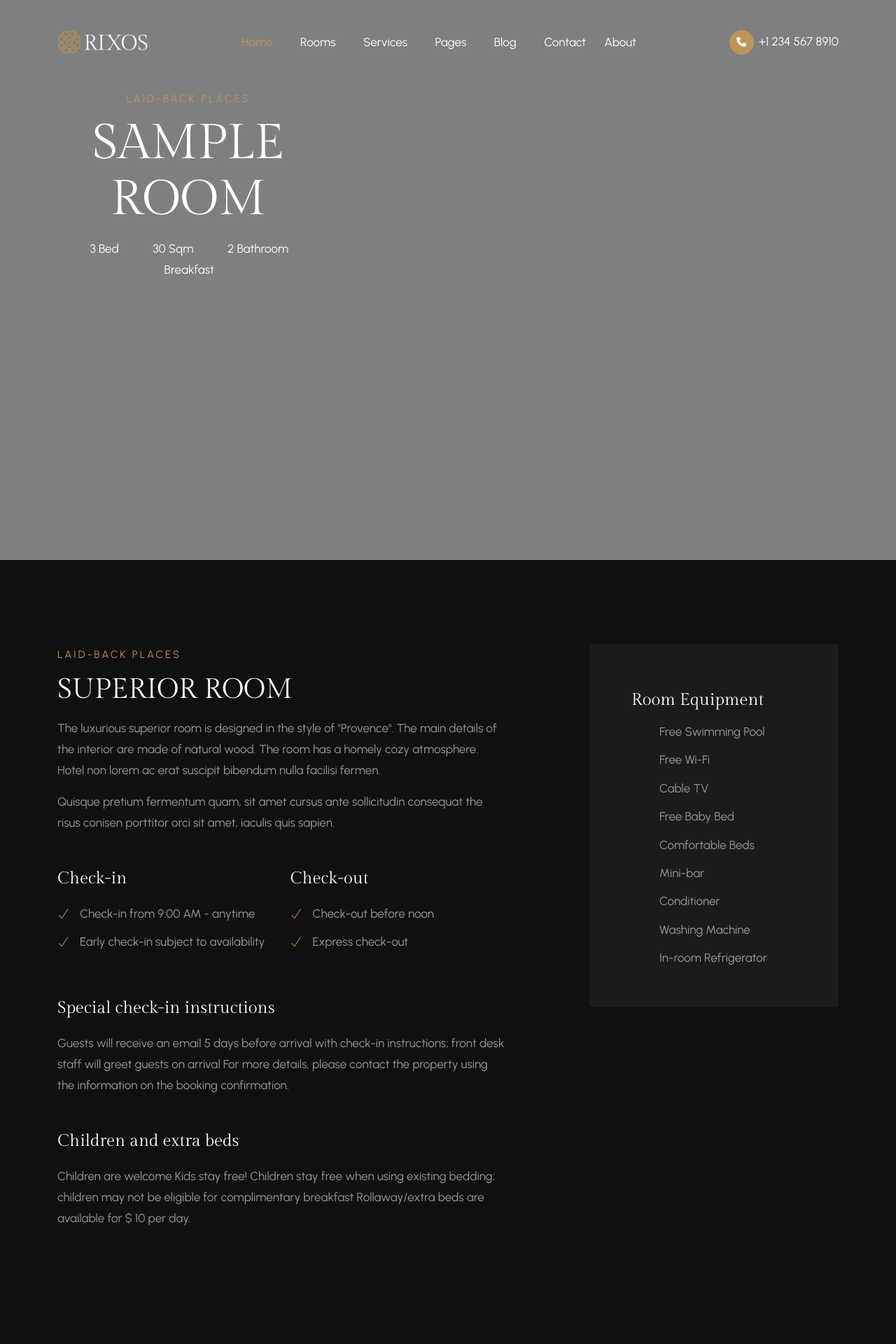
After one commit to seyam93/HotelApp, a Django app: template templates/hotels/room-detail.html in a window 1280 px wide. The commit adds this page. Shown: the top 1920 px of the page at 70% size. Run offline with Django 3.2, Linux system fonts and the light colour scheme; the template is opened without the code that fills it: most values are stand-ins (such as "Sample title", 1, 10 or a date in 2020); some libraries are stand-ins or nearby versions; some web fonts are replaced.

Commit message:
23 April

```diff
--- a/hotels/urls.py
+++ b/hotels/urls.py
@@ -4,7 +4,7 @@ from . import views
 urlpatterns = [
     path('', views.home, name='home-page'),
     path('about', views.about, name='about-page'),
-    path('rooms', views.room_list, name='room_list'),
-    path('home/rooms-detail', views.room_detail, name='room_detail'),
+    path('rooms', views.room_list, name='rooms'),
+    path('rooms/<int:room_id>/', views.room_detail, name='room_detail'),
     path('<slug:slug>/', views.hotel_detail, name='hotel_detail'),
 ]
--- a/templates/base.html
+++ b/templates/base.html
@@ -52,8 +52,8 @@
                     </li>
                     <li class="nav-item dropdown"> <a class="nav-link dropdown-toggle" href="#" role="button" data-bs-toggle="dropdown" data-bs-auto-close="outside" aria-expanded="false">Rooms <i class="fa-light fa-angle-down"></i></a>
                         <ul class="dropdown-menu">
-                            <li><a href="rooms" class="dropdown-item"><span>Rooms 01</span></a></li>
-                            <li><a href="rooms-detail" class="dropdown-item"><span>Rooms 02</span></a></li>
+                            <li><a href="{% url 'rooms' %}" class="dropdown-item"><span>Rooms 01</span></a></li>
+                            <li><a href="" class="dropdown-item"><span>Rooms 02</span></a></li>
                             <li class="dropdown-submenu dropdown"> <a class="dropdown-item dropdown-toggle" data-bs-toggle="dropdown" data-bs-auto-close="outside" aria-expanded="false" href="#"><span>Room Details <i class="fa-light fa-angle-right"></i></span></a>
                                 <ul class="dropdown-menu">
                                     <li><a href="room-details1.html" class="dropdown-item"><span>Details 01</span></a></li>
--- /dev/null
+++ b/templates/hotels/room-detail.html
@@ -0,0 +1,275 @@
+{% extends "base.html" %}
+{% load static %}
+{% block content %}
+<!-- Kenburns SlideShow -->
+    <aside class="kenburns-section" id="kenburnsSliderContainer" data-overlay-dark="5">
+        <div class="kenburns-inner h-100">
+            <div class="v-middle caption">
+                <div class="container">
+                    <div class="row justify-content-center">
+                        <div class="col-lg-8 col-md-12 text-center">
+                            <h5>Laid-back places</h5>
+                            <h1>{{room.name }}</h1>
+                            <div class="details">
+                                <span><i class="fa-thin fa-bed-front"></i>3 Bed</span>
+                                <span><i class="fa-thin fa-expand"></i>30 Sqm</span>
+                                <span><i class="fa-thin fa-bath"></i>2 Bathroom</span>
+                                <span><i class="fa-thin fa-mug-saucer"></i>Breakfast</span>
+                            </div>
+                        </div>
+                    </div>
+                </div>
+            </div>
+        </div>
+    </aside>
+    <!-- Room Details -->
+    <section class="page-details section-padding">
+        <div class="container">
+            <div class="row">
+                <div class="col-lg-7 col-md-12 mb-30">
+                    <div class="row mb-30">
+                        <div class="col-md-12">
+                            <div class="section-subtitle">Laid-back places</div>
+                            <div class="section-title">Superior Room</div>
+                            <p>The luxurious superior room is designed in the style of "Provence". The main details of the interior are made of natural wood. The room has a homely cozy atmosphere. Hotel non lorem ac erat suscipit bibendum nulla facilisi fermen.</p>
+                            <p>Quisque pretium fermentum quam, sit amet cursus ante sollicitudin consequat the risus conisen porttitor orci sit amet, iaculis quis sapien.</p>
+                        </div>
+                    </div>
+                    <div class="row">
+                        <div class="col-lg-6 col-md-12 mb-30">
+                            <h5>Check-in</h5>
+                            <ul class="list-unstyled page-list">
+                                <li>
+                                    <div class="page-list-icon"> <span class="ti-check"></span> </div>
+                                    <div class="page-list-text">
+                                        <p>Check-in from 9:00 AM - anytime</p>
+                                    </div>
+                                </li>
+                                <li>
+                                    <div class="page-list-icon"> <span class="ti-check"></span> </div>
+                                    <div class="page-list-text">
+                                        <p>Early check-in subject to availability</p>
+                                    </div>
+                                </li>
+                            </ul>
+                        </div>
+                        <div class="col-lg-6 col-md-12 mb-30">
+                            <h5>Check-out</h5>
+                            <ul class="list-unstyled page-list mb-30">
+                                <li>
+                                    <div class="page-list-icon"> <span class="ti-check"></span> </div>
+                                    <div class="page-list-text">
+                                        <p>Check-out before noon</p>
+                                    </div>
+                                </li>
+                                <li>
+                                    <div class="page-list-icon"> <span class="ti-check"></span> </div>
+                                    <div class="page-list-text">
+                                        <p>Express check-out</p>
+                                    </div>
+                                </li>
+                            </ul>
+                        </div>
+                    </div>
+                    <div class="row mb-30">
+                        <div class="col-md-12">
+                            <h5>Special check-in instructions</h5>
+                            <p>Guests will receive an email 5 days before arrival with check-in instructions; front desk staff will greet guests on arrival For more details, please contact the property using the information on the booking confirmation.</p>
+                        </div>
+                    </div>
+                    <div class="row">
+                        <div class="col-md-12">
+                            <h5>Children and extra beds</h5>
+                            <p>Children are welcome Kids stay free! Children stay free when using existing bedding; children may not be eligible for complimentary breakfast Rollaway/extra beds are available for $ 10 per day.</p>
+                        </div>
+                    </div>
+                </div>
+                <div class="col-lg-4 offset-lg-1 col-md-12">
+                    <div class="cont">
+                        <h5>Room Equipment</h5>
+                        <ul class="list">
+                            <li><span><i class="fa-light fa-water-ladder"></i></span><span>Free Swimming Pool</span></li>
+                            <li><span><i class="fa-light fa-wifi"></i></span><span>Free Wi-Fi</span></li>
+                            <li><span><i class="fa-light fa-tv"></i></span><span>Cable TV</span></li>
+                            <li><span><i class="fa-light fa-baby-carriage"></i></span><span>Free Baby Bed</span></li>
+                            <li><span><i class="fa-light fa-bed"></i></span><span>Comfortable Beds</span></li>
+                            <li><span><i class="fa-light fa-martini-glass"></i></span><span>Mini-bar</span></li>
+                            <li><span><i class="fa-light fa-air-conditioner"></i></span><span>Conditioner</span></li>
+                            <li><span><i class="fa-light fa-dryer"></i></span><span>Washing Machine</span> </li>
+                            <li><span><i class="fa-light fa-refrigerator"></i></span><span>In-room Refrigerator</span> </li>
+                        </ul>
+                    </div>
+                </div>
+            </div>
+        </div>
+    </section>
+    <!-- Gallery Image -->
+    <section class="galleryscroll section-padding bg-darkgray">
+        <div class="container-fluid p-0">
+            <div class="row justify-content-center">
+                <div class="col-md-12 text-center mb-20">
+                    <div class="section-subtitle">Room Images</div>
+                    <div class="section-title white">Superior Room</div>
+                </div>
+            </div>
+            <div class="row">
+                <div class="col-md-12">
+                    <div class="owl-carousel owl-theme">
+                        <div class="item">
+                            <a href="img/rooms/a.jpg" title="" class="gallery-masonry-item-img-link img-zoom">
+                                <div class="img"> <img src="img/rooms/a.jpg" class="img-fluid mx-auto d-block" alt=""> </div>
+                            </a>
+                        </div>
+                        <div class="item">
+                            <a href="img/rooms/b.jpg" title="" class="gallery-masonry-item-img-link img-zoom">
+                                <div class="img"> <img src="img/rooms/b.jpg" class="img-fluid mx-auto d-block" alt=""> </div>
+                            </a>
+                        </div>
+                        <div class="item">
+                            <a href="img/rooms/c.jpg" title="" class="gallery-masonry-item-img-link img-zoom">
+                                <div class="img"> <img src="img/rooms/c.jpg" class="img-fluid mx-auto d-block" alt=""> </div>
+                            </a>
+                        </div>
+                        <div class="item">
+                            <a href="img/rooms/d.jpg" title="" class="gallery-masonry-item-img-link img-zoom">
+                                <div class="img"> <img src="img/rooms/d.jpg" class="img-fluid mx-auto d-block" alt=""> </div>
+                            </a>
+                        </div>
+                        <div class="item">
+                            <a href="img/rooms/e.jpg" title="" class="gallery-masonry-item-img-link img-zoom">
+                                <div class="img"> <img src="img/rooms/e.jpg" class="img-fluid mx-auto d-block" alt=""> </div>
+                            </a>
+                        </div>
+                        <div class="item">
+                            <a href="img/rooms/f.jpg" title="" class="gallery-masonry-item-img-link img-zoom">
+                                <div class="img"> <img src="img/rooms/f.jpg" class="img-fluid mx-auto d-block" alt=""> </div>
+                            </a>
+                        </div>
+                    </div>
+                </div>
+            </div>
+        </div>
+    </section>
+    <!-- FAQs -->
+    <section class="faqs section-padding">
+        <div class="container">
+            <div class="row justify-content-center align-items-center">
+                <div class="col-lg-5 col-md-12 mb-30">
+                    <div class="section-subtitle">Popular Questions</div>
+                    <div class="section-title">Frequently Asked Questions</div>
+                    <p class="mb-25">The experience elementum sesue in the miss aucantion alesun in sapien fermen the miss caleustion in the sapien.</p> <a href="#" class="button-3">All Questions</a>
+                </div>
+                <div class="col-lg-6 offset-lg-1 col-md-12">
+                    <ul class="accordion-box clearfix">
+                        <li class="accordion block">
+                            <div class="acc-btn">Do you have any discount code?</div>
+                            <div class="acc-content">
+                                <div class="content">
+                                    <p>Lorem ipsum is simply dummy text of the printing and typesetting industry sapien fermen drana inthe miss molestie non tempor fermen the varius vestibulum drana.</p>
+                                </div>
+                            </div>
+                        </li>
+                        <li class="accordion block">
+                            <div class="acc-btn">How can I get in touch with my hotel?</div>
+                            <div class="acc-content">
+                                <div class="content">
+                                    <p>Lorem ipsum is simply dummy text of the printing and typesetting industry sapien fermen drana inthe miss molestie non tempor fermen the varius vestibulum drana.</p>
+                                </div>
+                            </div>
+                        </li>
+                        <li class="accordion block">
+                            <div class="acc-btn">Can I cancel my reservation?</div>
+                            <div class="acc-content">
+                                <div class="content">
+                                    <p>Lorem ipsum is simply dummy text of the printing and typesetting industry sapien fermen drana inthe miss molestie non tempor fermen the varius vestibulum drana.</p>
+                                </div>
+                            </div>
+                        </li>
+                        <li class="accordion block">
+                            <div class="acc-btn">Do you have hotels with a spa?</div>
+                            <div class="acc-content">
+                                <div class="content">
+                                    <p>Lorem ipsum is simply dummy text of the printing and typesetting industry sapien fermen drana inthe miss molestie non tempor fermen the varius vestibulum drana.</p>
+                                </div>
+                            </div>
+                        </li>
+                    </ul>
+                </div>
+            </div>
+        </div>
+    </section>
+    <!-- Booking Search -->
+    <section class="section-padding bg-img bg-fixed" data-overlay-dark="5" data-background="img/rooms/01.jpg">
+        <div class="container">
+            <div class="row justify-content-center">
+                <div class="col-md-12 text-center mb-20">
+                    <div class="section-subtitle">Hotel Experience</div>
+                    <div class="section-title white">Booking Form</div>
+                </div>
+            </div>
+            <div class="booking-inner clearfix">
+                <form action="#" class="form1 clearfix">
+                    <div class="col1 c1">
+                        <div class="input1_wrapper border-l border-b border-t border-r">
+                            <label>Check in</label>
+                            <div class="input1_inner">
+                                <input type="text" class="form-control input datepicker" placeholder="Check in">
+                            </div>
+                        </div>
+                    </div>
+                    <div class="col1 c2">
+                        <div class="input1_wrapper border-l border-b border-t border-r">
+                            <label>Check out</label>
+                            <div class="input1_inner">
+                                <input type="text" class="form-control input datepicker" placeholder="Check out">
+                            </div>
+                        </div>
+                    </div>
+                    <div class="col2 c3">
+                        <div class="select1_wrapper border-l border-b border-t border-r">
+                            <label>Adults</label>
+                            <div class="select1_inner">
+                                <select class="select2 select" style="width: 100%">
+                                    <option value="1">1 Adult</option>
+                                    <option value="2">2 Adults</option>
+                                    <option value="3">3 Adults</option>
+                                    <option value="4">4 Adults</option>
+                                </select>
+                            </div>
+                        </div>
+                    </div>
+                    <div class="col2 c4">
+                        <div class="select1_wrapper border-l border-b border-t border-r">
+                            <label>Children</label>
+                            <div class="select1_inner">
+                                <select class="select2 select" style="width: 100%">
+                                    <option value="1">Children</option>
+                                    <option value="1">1 Child</option>
+                                    <option value="2">2 Children</option>
+                                    <option value="3">3 Children</option>
+                                    <option value="4">4 Children</option>
+                                </select>
+                            </div>
+                        </div>
+                    </div>
+                    <div class="col2 c5">
+                        <div class="select1_wrapper border-l border-b border-t border-r">
+                            <label>Rooms</label>
+                            <div class="select1_inner">
+                                <select class="select2 select" style="width: 100%">
+                                    <option value="1">1 Room</option>
+                                    <option value="2">2 Rooms</option>
+                                    <option value="3">3 Rooms</option>
+                                    <option value="4">4 Rooms</option>
+                                </select>
+                            </div>
+                        </div>
+                    </div>
+                    <div class="col3 c6">
+                        <button type="submit" class="btn-form1-submit">Check Now</button>
+                    </div>
+                </form>
+            </div>
+        </div>
+    </section>
+{% endblock %}
--- a/templates/hotels/rooms.html
+++ b/templates/hotels/rooms.html
@@ -49,7 +49,7 @@
                         <div>
                             <div class="price">$150 <span>/ night</span></div>
                         </div>
-                        <div><a href="page-details" class="button-3">Book now</a></div>
+                        <div><a href="" class="button-3">Book now</a></div>
                     </div>
                 </div>
             </div>
```
Also changed, not shown: hotels/admin.py (+7 -4 lines), hotels/load_dummy_data.py (added, +163 -0 lines), hotels/models.py (+11 -0 lines), hotels/views.py (+17 -10 lines), templates/hotels/hotel_detail.html (added, +56 -0 lines), templates/hotels/rooms-detail.html (deleted, +0 -11 lines), db.sqlite3, hotels/migrations/0004_amenity_room_amenities.py (added), hotels/migrations/0005_amenity_description_alter_amenity_icon.py (added).
